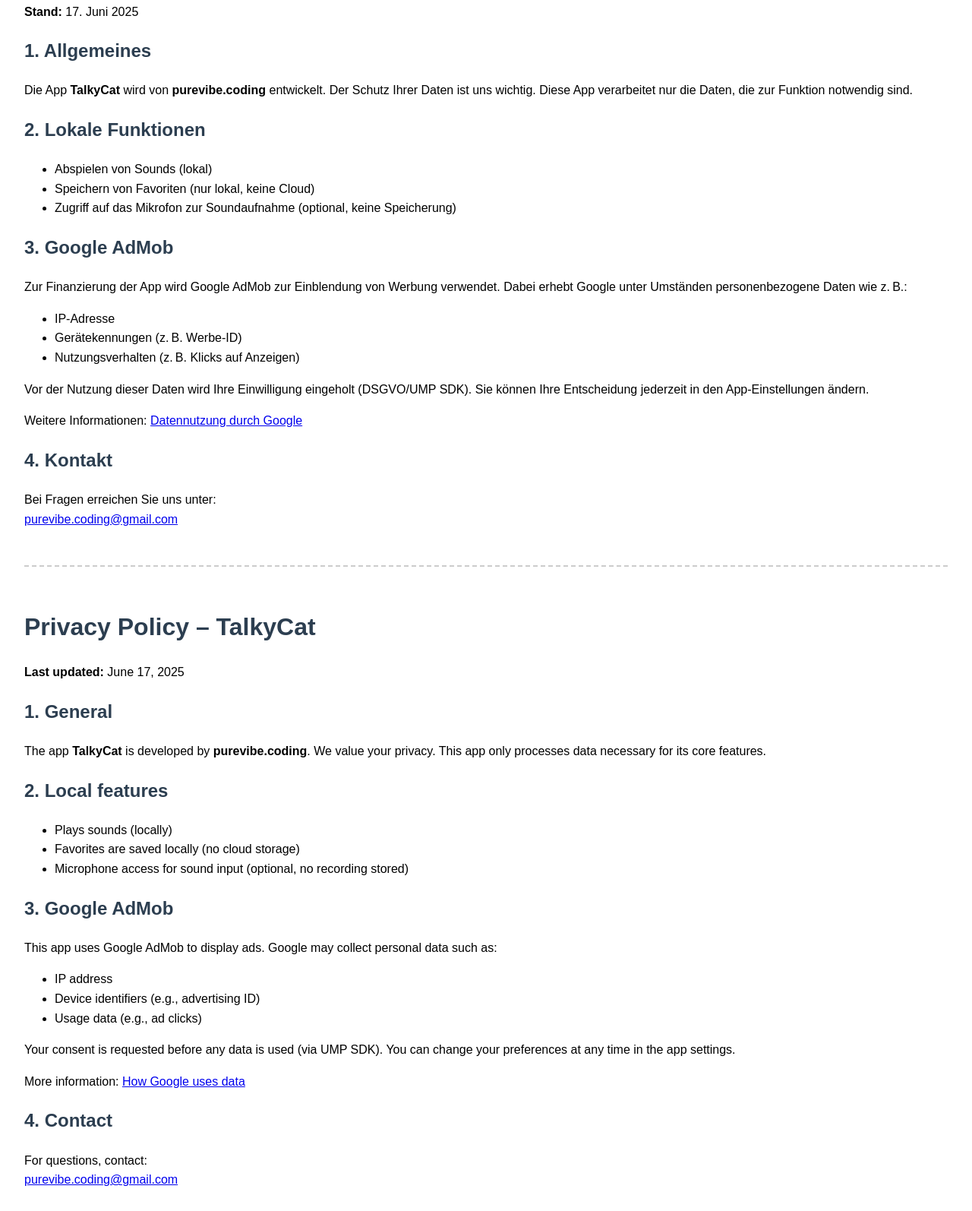
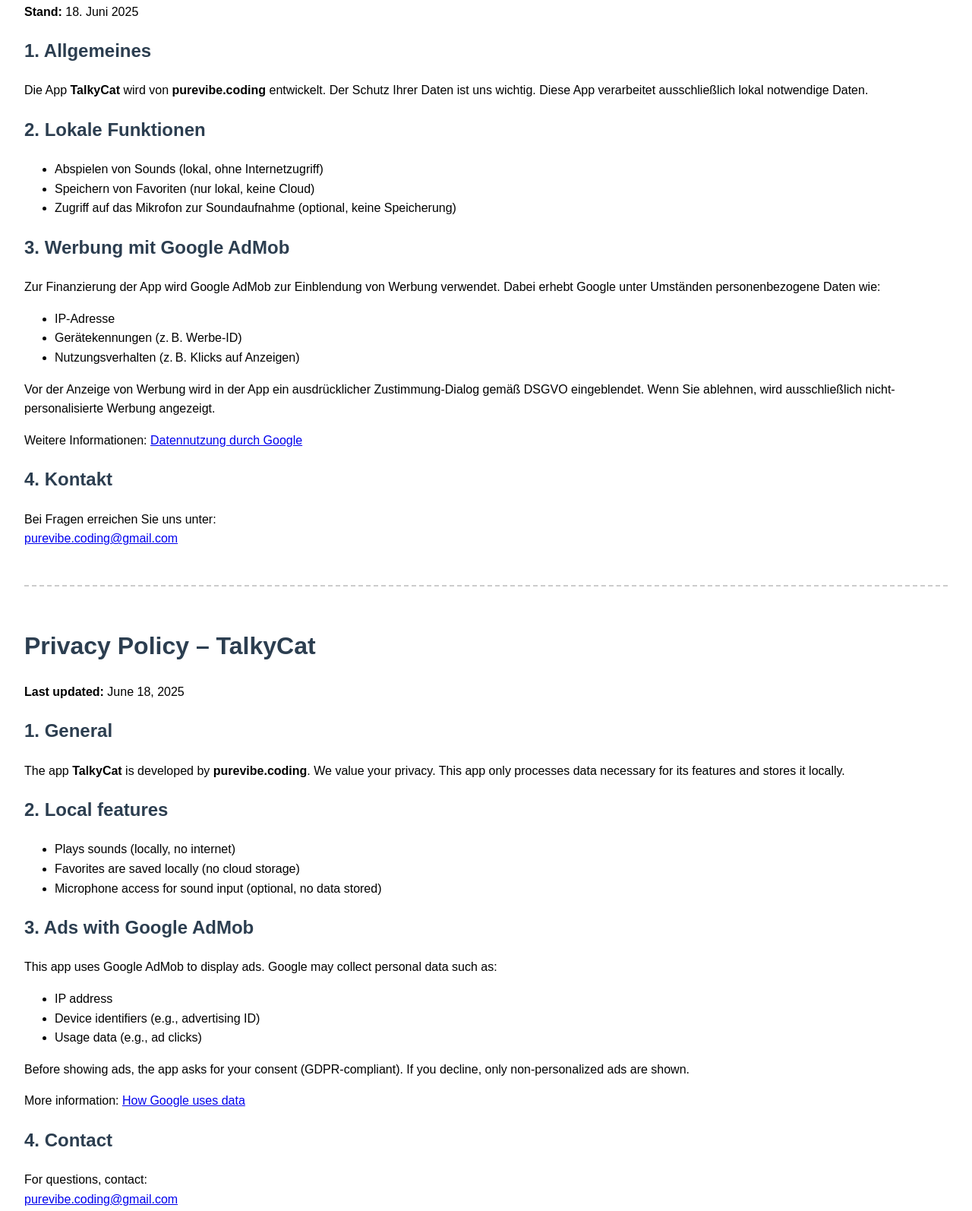
Before and after one commit to purevibecoding/talkycat-privacy, a plain HTML site: page index.html in a window 1280 px wide. Shown: the part 102-1696 px from the top of the page at 76% size. Drawn offline with Linux system fonts and the light colour scheme.

Commit message:
index.html

```diff
--- a/index.html
+++ b/index.html
@@ -12,23 +12,23 @@
 </head>
 <body>
   <h1>Datenschutzerklärung – TalkyCat</h1>
-  <p><strong>Stand:</strong> 17. Juni 2025</p>
+  <p><strong>Stand:</strong> 18. Juni 2025</p>
 
   <h2>1. Allgemeines</h2>
   <p>
-    Die App <strong>TalkyCat</strong> wird von <strong>purevibe.coding</strong> entwickelt. Der Schutz Ihrer Daten ist uns wichtig. Diese App verarbeitet nur die Daten, die zur Funktion notwendig sind.
+    Die App <strong>TalkyCat</strong> wird von <strong>purevibe.coding</strong> entwickelt. Der Schutz Ihrer Daten ist uns wichtig. Diese App verarbeitet ausschließlich lokal notwendige Daten.
   </p>
 
   <h2>2. Lokale Funktionen</h2>
   <ul>
-    <li>Abspielen von Sounds (lokal)</li>
+    <li>Abspielen von Sounds (lokal, ohne Internetzugriff)</li>
     <li>Speichern von Favoriten (nur lokal, keine Cloud)</li>
     <li>Zugriff auf das Mikrofon zur Soundaufnahme (optional, keine Speicherung)</li>
   </ul>
 
-  <h2>3. Google AdMob</h2>
+  <h2>3. Werbung mit Google AdMob</h2>
   <p>
-    Zur Finanzierung der App wird Google AdMob zur Einblendung von Werbung verwendet. Dabei erhebt Google unter Umständen personenbezogene Daten wie z. B.:
+    Zur Finanzierung der App wird Google AdMob zur Einblendung von Werbung verwendet. Dabei erhebt Google unter Umständen personenbezogene Daten wie:
   </p>
   <ul>
     <li>IP-Adresse</li>
@@ -36,7 +36,8 @@
     <li>Nutzungsverhalten (z. B. Klicks auf Anzeigen)</li>
   </ul>
   <p>
-    Vor der Nutzung dieser Daten wird Ihre Einwilligung eingeholt (DSGVO/UMP SDK). Sie können Ihre Entscheidung jederzeit in den App-Einstellungen ändern.
+    Vor der Anzeige von Werbung wird in der App ein ausdrücklicher Zustimmung-Dialog gemäß DSGVO eingeblendet.
+    Wenn Sie ablehnen, wird ausschließlich nicht-personalisierte Werbung angezeigt.
   </p>
   <p>
     Weitere Informationen: <a href="https://policies.google.com/technologies/partner-sites?hl=de" target="_blank">Datennutzung durch Google</a>
@@ -51,21 +52,21 @@
   <!-- English version -->
   <div class="en">
     <h1>Privacy Policy – TalkyCat</h1>
-    <p><strong>Last updated:</strong> June 17, 2025</p>
+    <p><strong>Last updated:</strong> June 18, 2025</p>
 
     <h2>1. General</h2>
     <p>
-      The app <strong>TalkyCat</strong> is developed by <strong>purevibe.coding</strong>. We value your privacy. This app only processes data necessary for its core features.
+      The app <strong>TalkyCat</strong> is developed by <strong>purevibe.coding</strong>. We value your privacy. This app only processes data necessary for its features and stores it locally.
     </p>
 
     <h2>2. Local features</h2>
     <ul>
-      <li>Plays sounds (locally)</li>
+      <li>Plays sounds (locally, no internet)</li>
       <li>Favorites are saved locally (no cloud storage)</li>
-      <li>Microphone access for sound input (optional, no recording stored)</li>
+      <li>Microphone access for sound input (optional, no data stored)</li>
     </ul>
 
-    <h2>3. Google AdMob</h2>
+    <h2>3. Ads with Google AdMob</h2>
     <p>
       This app uses Google AdMob to display ads. Google may collect personal data such as:
     </p>
@@ -75,7 +76,7 @@
       <li>Usage data (e.g., ad clicks)</li>
     </ul>
     <p>
-      Your consent is requested before any data is used (via UMP SDK). You can change your preferences at any time in the app settings.
+      Before showing ads, the app asks for your consent (GDPR-compliant). If you decline, only non-personalized ads are shown.
     </p>
     <p>
       More information: <a href="https://policies.google.com/technologies/partner-sites?hl=en" target="_blank">How Google uses data</a>
```
